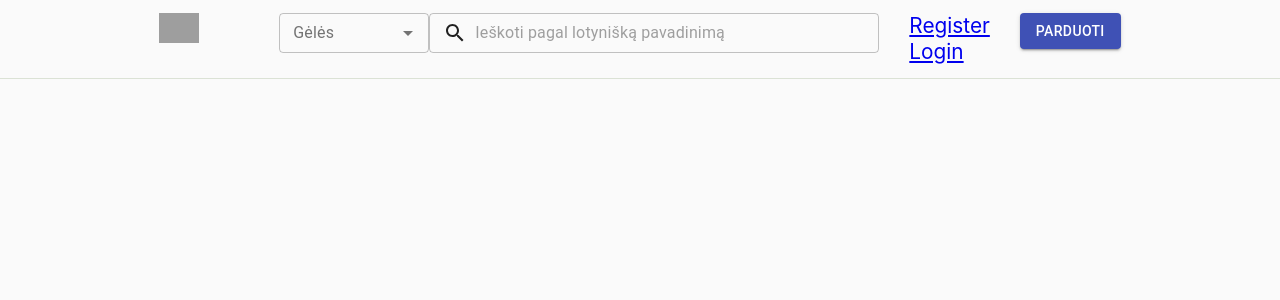
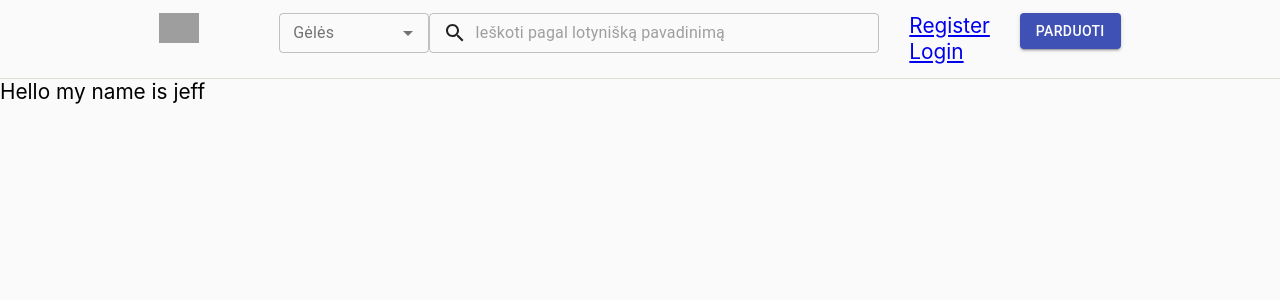
Before and after one commit to thatParticularLad/flower-market, a React (Create React App) app: page /post/1 in a window 1280 px wide. Shown: the top 300 px of the page. Built offline with nearby package versions, Linux system fonts and the light colour scheme; grey boxes are pictures that could not be loaded.

Commit message:
added rout to post

```diff
--- a/src/App.js
+++ b/src/App.js
@@ -3,6 +3,7 @@ import Header from './Header/Header';
 import SignInForm from './SignIn/SignInForm'
 import SignUpForm from './SignUp/SignUpForm'
 import NewPost from './NewPost/NewPost'
+import UserPost from './components/userpostComponent'
 import './App.css';
 import Posts from './Posts/Posts';
 import { db } from './firebase';
@@ -21,6 +22,7 @@ function App() {
 					<Route path="/register" component={SignUpForm} />
 					<Route path="/login" component={SignInForm} />
 					<Route path="/new-post" component={NewPost} />
+					<Route path="/post/:postId" component={UserPost} />
 				</Switch>
 
 			</div>
--- a/src/Post/Post.js
+++ b/src/Post/Post.js
@@ -1,12 +1,16 @@
 import React, { Component } from 'react';
 import Avatar from '@material-ui/core/Avatar';
+import {Link} from "react-router-dom"
+
 import './Post.css';
 
 class Post extends Component {
 	render() {
 		const post = this.props.post.post;
+		const id = this.props.post.id;
 		return (
 			<div className="post-container">
+
 				<div className="post-header">
 					<Avatar
 						className="post-avatar"
@@ -15,12 +19,14 @@ class Post extends Component {
 					/>
 					<p>{post.username}</p>
 				</div>
+				<Link to={`/post/${id}`}>
 				<img className="post-image" src={post.image} alt={post.flower}></img>
 				<div className="description-container">
 					<p className="post-price">{post.price + ' €'}</p>
 					<p className="post-flower">{post.flower}</p>
 					<p className="post-description">{post.description}</p>
 				</div>
+				</Link>
 			</div>
 		);
 	}
--- /dev/null
+++ b/src/components/userpostComponent.js
@@ -0,0 +1,13 @@
+import React, { Component } from 'react';
+import Avatar from '@material-ui/core/Avatar';
+
+function renderPost({postId}){
+    console.log()
+    return(
+        <div>
+            <p>Hello my name is jeff</p>
+        </div>
+    )
+}
+
+export default renderPost;
```
